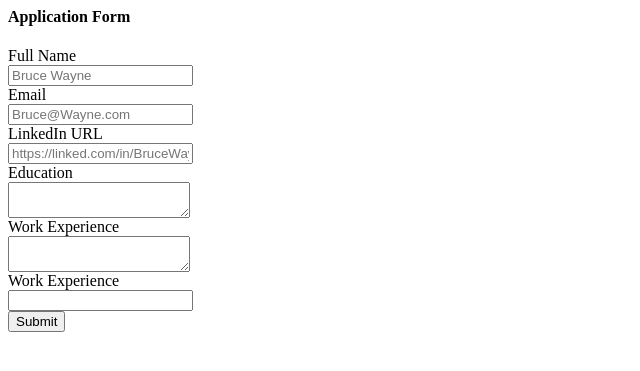
After one commit to matt-gorkowski/jovian-careers-website-v2, a Flask app: template templates/application_form.html in a window 1280 px wide. The commit adds this page. Shown: the top 371 px of the page, without its empty margins (0-640 px from the left). Run offline with Flask 3, Linux system fonts and the light colour scheme; the template is opened without the code that fills it, so the values that code supplies are empty.

Commit message:
added code to update DB with application submissions

```diff
--- a/app.py
+++ b/app.py
@@ -1,6 +1,6 @@
-from flask import Flask, jsonify, render_template
+from flask import Flask, jsonify, render_template, request
 
-from database import load_jobs_from_db, load_job_from_db
+from database import load_jobs_from_db, load_job_from_db, add_application_to_db
 
 app = Flask(__name__)
 
@@ -26,5 +26,15 @@ def show_job(id):
     return render_template('jobpage.html', job=job)
 
 
+@app.route("/job/<id>/apply", methods=['post'])
+def apply_to_job(id):
+  data = request.form
+  job = load_job_from_db(id)
+  add_application_to_db(id, data)
+  return render_template('application_submitted.html',
+                         job=job,
+                         application=data)
+
+
 if __name__ == "__main__":
   app.run(host='0.0.0.0', debug=True)
--- /dev/null
+++ b/templates/application_form.html
@@ -0,0 +1,35 @@
+<h4>Application Form</h4>
+<form action="/job/{{job['id']}}/apply" method="post">
+  <div class="mb-2">
+    <label>Full Name</label><br>
+    <input type="text" name="full_name" placeholder="Bruce Wayne">
+  </div>
+
+  <div class="mb-2">
+    <label>Email</label><br>
+    <input type="text" name="email" placeholder="Bruce@Wayne.com">
+  </div>
+
+  <div class="mb-2">
+    <label>LinkedIn URL</label><br>
+    <input type="text" name="linkedin_url" placeholder="https://linked.com/in/BruceWayne">
+  </div>
+
+  <div class="mb-2">
+    <label>Education</label><br>
+    <textarea name="education"></textarea>
+  </div>
+
+  <div class="mb-2">
+    <label>Work Experience</label><br>
+    <textarea name="work_experience"></textarea>
+  </div>
+
+  <div class="mb-2">
+    <label>Work Experience</label><br>
+    <input type="text" name="resume_url">
+  </div>
+
+  <input type="submit" value="Submit">
+
+</form>
--- a/templates/jobpage.html
+++ b/templates/jobpage.html
@@ -26,6 +26,7 @@
       </ol>
       <h4>Salary</h4>
       <p>{{job.currency}}{{job.salary}}</p>
+      {% include 'application_form.html' %}
     </div>
     {% include 'footer.html' %}
   </body>
```
Also changed, not shown: database.py (+18 -0 lines), templates/application_submitted.html (added, +36 -0 lines).
